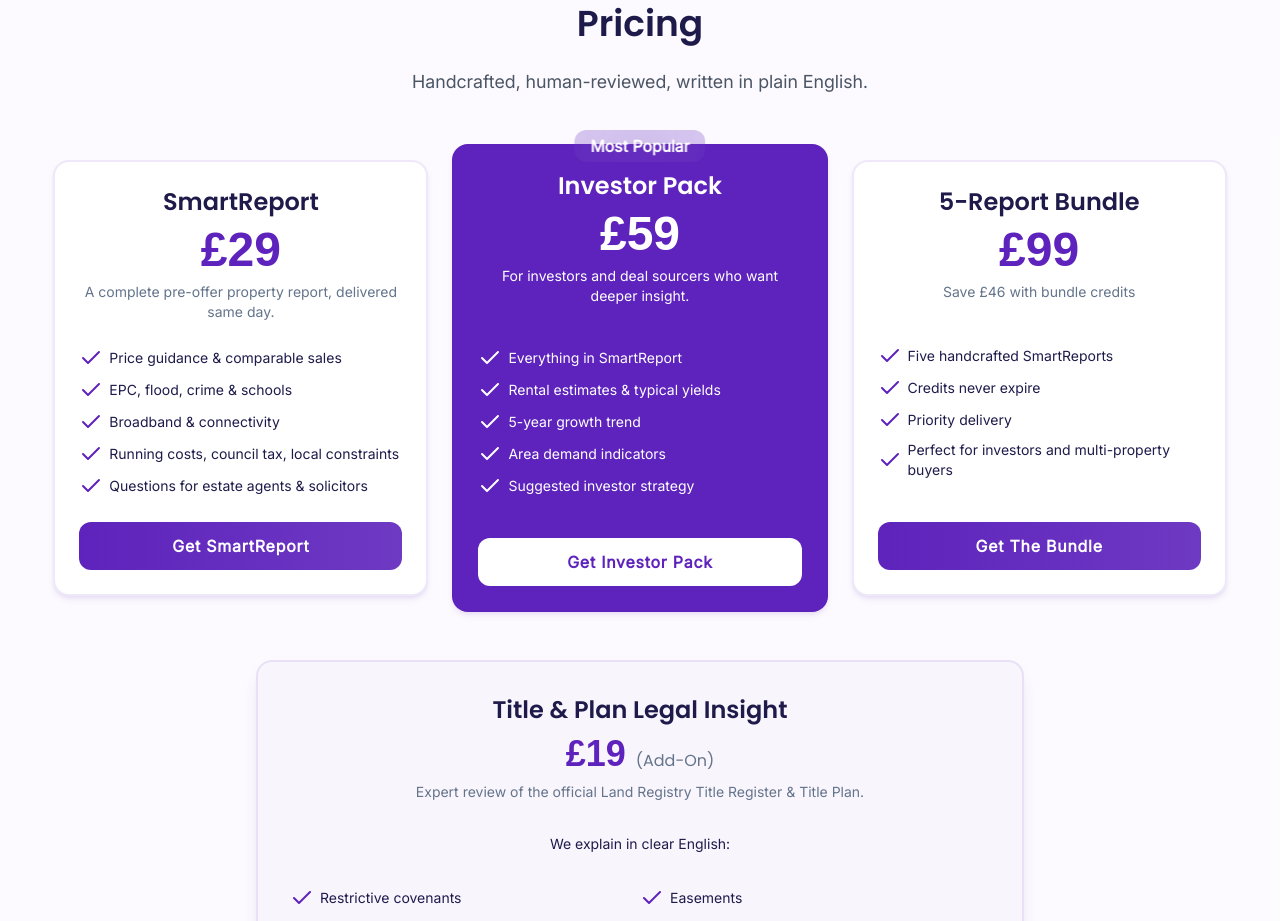
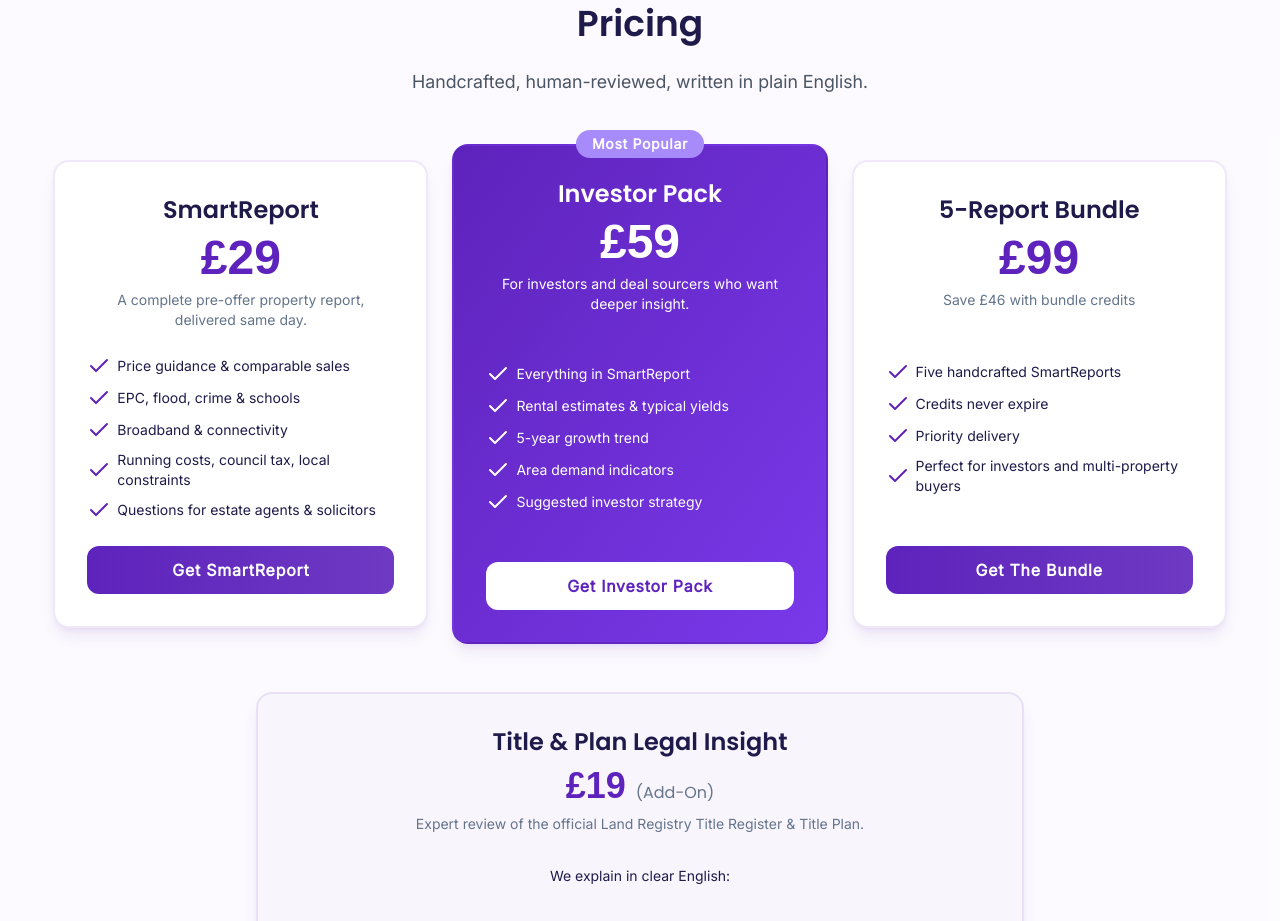
Before and after one commit to alaminislam34/keychecks.ai-website, a Next.js app: page / in a window 1280 px wide. Shown: the part 2660-3581 px from the top of the page. Built offline with nearby package versions, Linux system fonts and the light colour scheme; a web font is replaced by a local one.

Commit message:
added home pricing section updated style

```diff
--- a/src/app/components/home/Pricing/Pricing.jsx
+++ b/src/app/components/home/Pricing/Pricing.jsx
@@ -18,7 +18,7 @@
         </div>
 
         <div className="grid grid-cols-1 md:grid-cols-2 lg:grid-cols-3 gap-6">
-          <div className="bg-white space-y-6 p-6 flex my-4 justify-between flex-col rounded-2xl border-2 shadow-md shadow-primary/10 duration-300 border-primary/10 hover:border-primary">
+          <div className="bg-white space-y-6 p-6 md:p-8 flex my-4 justify-between flex-col rounded-2xl border-2 shadow-lg shadow-primary/10 duration-300 border-primary/10 hover:border-primary">
             <div className="space-y-2 text-center">
               <h3 className="text-xl lg:text-2xl font-semibold text-dark">
                 SmartReport
@@ -72,8 +72,8 @@
             </div>
           </div>
           {/* popular */}
-          <div className="bg-primary space-y-6 flex justify-between flex-col p-6 relative rounded-2xl border-2 shadow-md shadow-primary/10 duration-300 border-primary/10 hover:border-primary text-white">
-            <div className="absolute -top-4 left-1/2  -translate-x-1/2 rounded-xl bg-primary/20 font-semibold font-inter backdrop-blur-3xl py-1 px-4">
+          <div className="bg-linear-to-br from-primary to-[#7A39EA] space-y-6 flex justify-between flex-col p-6 md:p-8 relative rounded-2xl border-2 shadow-lg shadow-primary/10 duration-300 border-primary/10 text-white">
+            <div className="absolute -top-4 left-1/2 -translate-x-1/2 rounded-full bg-[#A78BFA] font-semibold font-inter backdrop-blur-3xl py-1 px-4 text-sm tracking-wider">
               Most Popular
             </div>
             <div className="space-y-2 text-center">
@@ -128,7 +128,7 @@
               </Link>
             </div>
           </div>
-          <div className="bg-white space-y-6 p-6 flex my-4 justify-between flex-col rounded-2xl border-2 shadow-md shadow-primary/10 duration-300 border-primary/10 hover:border-primary">
+          <div className="bg-white space-y-6 p-6 md:p-8 flex my-4 justify-between flex-col rounded-2xl border-2 shadow-lg shadow-primary/10 duration-300 border-primary/10 hover:border-primary">
             <div className="space-y-2 text-center">
               <h3 className="text-xl lg:text-2xl font-semibold text-dark">
                 5-Report Bundle
```
